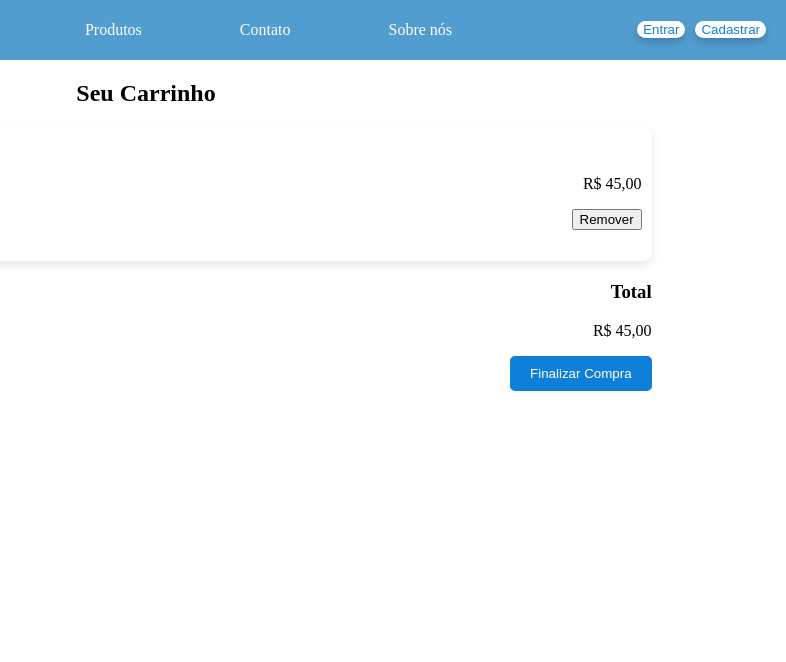
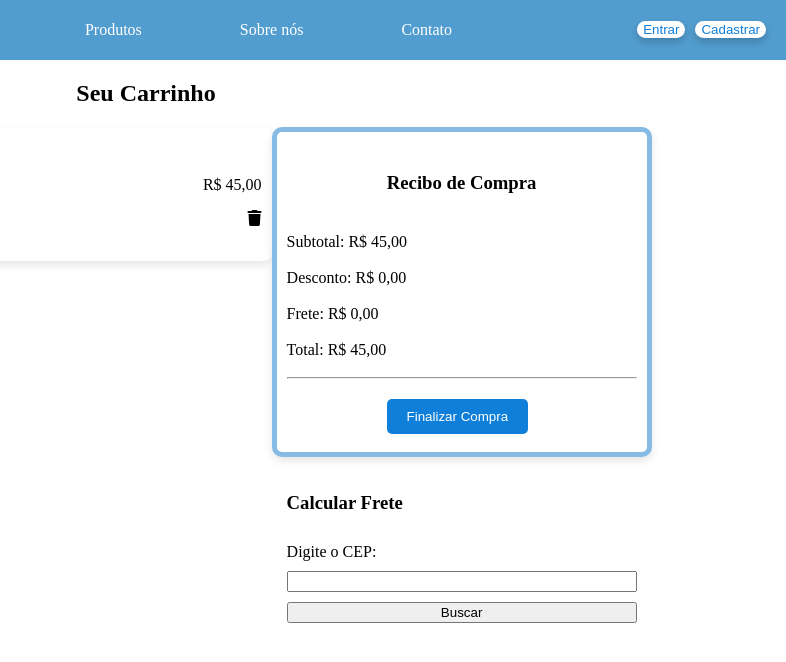
Before and after one commit to KevinGabriel18/site_petshop, a plain HTML site: page carrinho.html in a window 1280 px wide. Shown: the full height of the page, 494-1280 px from the left. Drawn offline with Linux system fonts and the light colour scheme.

Commit message:
estilização do carrinho e outras melhorias

```diff
--- a/carrinho.css
+++ b/carrinho.css
@@ -73,7 +73,13 @@ ul{
 .carrinho_container {
     display: flex;
     flex-direction: column;
-    gap: 20px;
+}
+
+.itens_e_cesta {
+    display: flex;
+    justify-content: space-between;
+    align-items: flex-start;
+
 }
 
 .item_carrinho {
@@ -83,6 +89,7 @@ ul{
     padding: 10px;
     border-radius: 8px;
     box-shadow: 0 4px 8px rgba(0, 0, 0, 0.1);
+    flex: 1;
 }
 
 .item_imagem {
@@ -104,20 +111,56 @@ ul{
     width: 60px;
 }
 
+.cesta {
+    display: flex;
+    flex-direction: column;
+    background-color: white;
+    border: 5px solid rgb(134, 187, 229);
+    border-radius: 10px;
+    padding: 10px;
+    width: 350px;
+    height: 300px;
+    box-shadow: 0 4px 8px rgba(0, 0, 0, 0.1);
+
+}
+
 .resumo_carrinho {
     text-align: right;
-    margin-top: 20px;
 }
 
 #finalizar {
+    display: flex;
     background-color: rgb(16, 127, 218);
     color: white;
     border: none;
     padding: 10px 20px;
     border-radius: 5px;
     cursor: pointer;
+    justify-content: center;
+    margin:20px 100px;
 }
 
 #finalizar:hover {
     background-color: rgb(14, 105, 184);
 }
+
+#recibo {
+
+    text-align: center;
+    margin-top: 10px;
+    padding: 20px;
+}
+
+#det {
+    display: flex;
+    height: 20px;
+    text-align: left;
+}
+
+.calcular_frete {
+    display: flex;
+    flex-direction: column;
+
+    gap: 10px;
+    margin-top: 20px;
+}
--- a/carrinho.html
+++ b/carrinho.html
@@ -5,14 +5,15 @@
     <meta name="viewport" content="width=device-width, initial-scale=1.0">
     <title>Carrinho de Compras</title>
     <link rel="stylesheet" href="carrinho.css">
+    <link rel="stylesheet" href="https://cdnjs.cloudflare.com/ajax/libs/font-awesome/6.6.0/css/all.min.css" integrity="sha512-Kc323vGBEqzTmouAECnVceyQqyqdsSiqLQISBL29aUW4U/M7pSPA/gEUZQqv1cwx4OnYxTxve5UMg5GT6L4JJg==" crossorigin="anonymous" referrerpolicy="no-referrer" />
 </head>
 <body>
     <nav class="menu">
         <a href="index.html"><img id="logo" src="logopet.png" alt="logo"></a>
         <ul class="lista_menu">
             <li><a href="#produtos">Produtos</a></li>
+            <li><a href="#sobre-nos">Sobre nós</a></li>
             <li><a href="#contato">Contato</a></li>
-            <li><a href="#sobre-nos">Sobre nós</a></li>
         </ul>
     </nav>
 
@@ -24,6 +25,8 @@
     <section id="carrinho">
         <h2 class="titulo">Seu Carrinho</h2>
         <div class="carrinho_container">
+            <div class="itens_e_cesta">
+
                 <div class="item_carrinho">
                     <img class="item_imagem" src="https://www.pngitem.com/pimgs/m/772-7720817_banho-e-tosa-png-3-png-image.png" alt="Produto">
                     <div class="item_info">
@@ -34,17 +37,53 @@
                     </div>
                     <div class="item_total">
                         <p>R$ 45,00</p>
-                    <button>Remover</button>
+                        <i class="fa-solid fa-trash"></i>
                     </div>
                 </div>
 
+                <div class="cesta">
+                    <div class="resumo_carrinho">
+                        <h3 id="recibo">Recibo de Compra</h3>
+                        <p id="det">Subtotal: R$ 45,00</p>
+                        <p id="det">Desconto: R$ 0,00</p>
+                        <p id="det">Frete: R$ 0,00</p>
+                        <p id="det">Total: R$ 45,00</p>
+                        <hr>
+                        <button id="finalizar">Finalizar Compra</button>
+                    </div>
+                    <div class="calcular_frete">
+                        <h3>Calcular Frete</h3>
+                        <label for="cepInput">Digite o CEP:</label>
+                        <input type="text" id="cepInput">
+                        <button onclick="buscarEndereco()">Buscar</button>
+                        <div id="endereco"></div>
+                    </div>
                 </div>
 
-        <div class="resumo_carrinho">
-            <h3>Total</h3>
-            <p id="total">R$ 45,00</p>
-            <button id="finalizar">Finalizar Compra</button>
+
+            </div>
         </div>
     </section>
+
+<script>
+        function buscarEndereco() {
+            var cep = document.getElementById('cepInput').value;
+            var url = `https://viacep.com.br/ws/${cep}/json/`;
+
+            fetch(url)
+            .then(response => response.json())
+            .then(data => {
+                if(data.erro) {
+                    document.getElementById('endereco').innerText = "CEP não encontrado.";
+                } else {
+                    var endereco = `CEP: ${data.cep}, ${data.logradouro}, ${data.bairro}, ${data.localidade}, ${data.uf}`;
+                    document.getElementById('endereco').innerText = endereco;
+                }
+            })
+            .catch(error => console.error('Erro:', error));
+        }
+    </script>
+
+
 </body>
 </html>
--- a/produtos.css
+++ b/produtos.css
@@ -55,6 +55,7 @@ ul{
 
 #botao:hover {
     background-color: rgb(230, 230, 230);
+    transform: scale(1.1);
 }
 
 .titulo{
```
Also changed, not shown: cadastro.html (+1 -1 lines), index.html (+2 -1 lines), login.html (+1 -1 lines), produtos.html (+1 -1 lines). Lines whose indentation alone changed are shown as unchanged.
